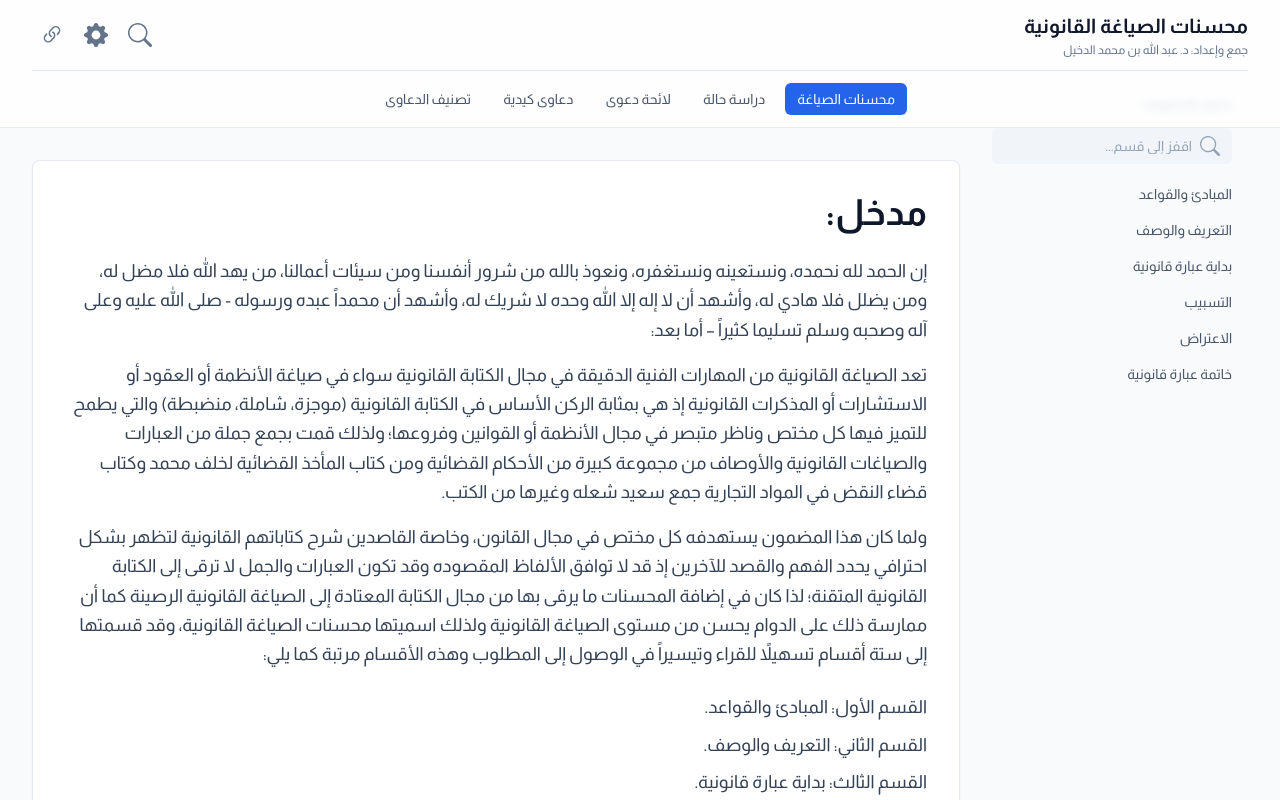
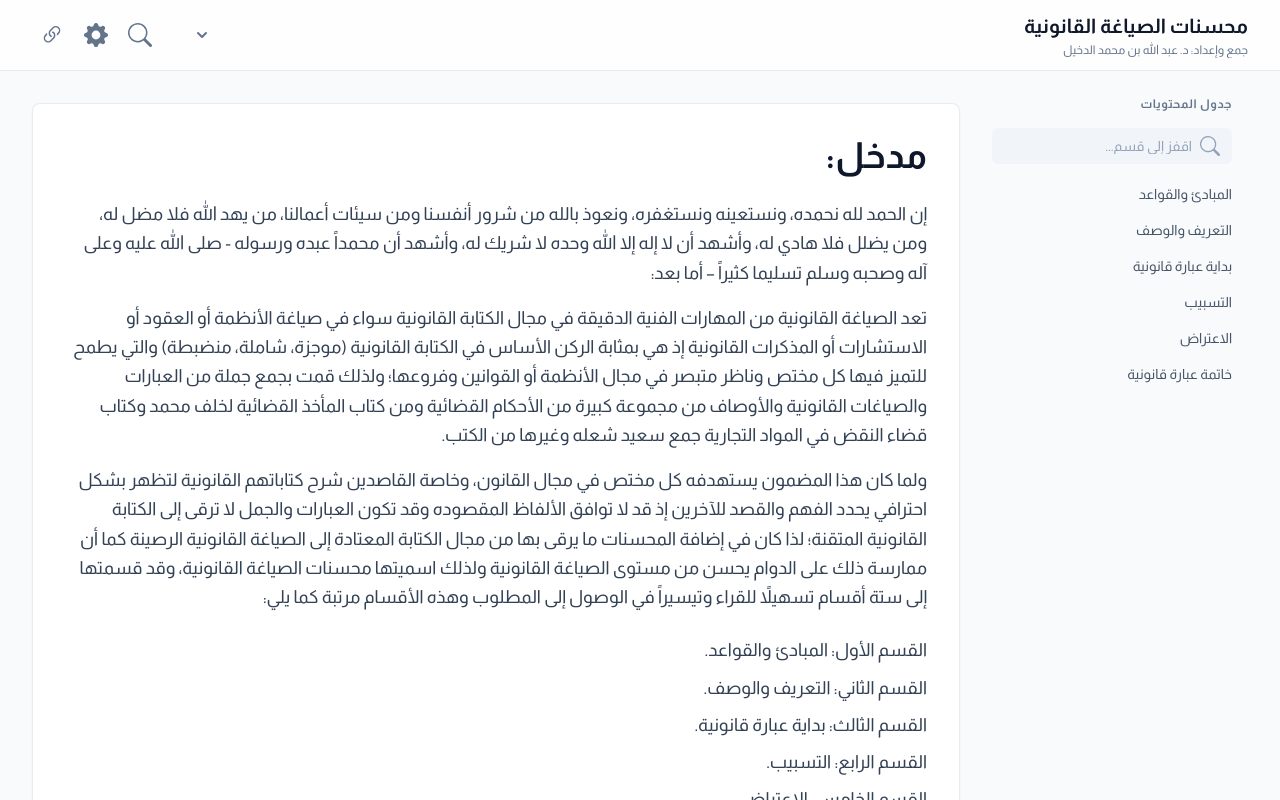
Before and after one commit to rosamedgroup/Legal-Language-, a React (Vite) app: page / in a window 1280 px wide. Shown: the top 800 px of the page. Built offline with nearby package versions, Linux system fonts and the light colour scheme.

Commit message:
feat: Integrate Google Generative AI SDK
Adds the `@google/genai` package to enable integration with Google's Generative AI services. Updates import paths in `index.html` to use `esm.sh` for the AI SDK. Also, refactors the `Header` component to manage navigation visibility.

```diff
--- a/components/Header.tsx
+++ b/components/Header.tsx
@@ -10,23 +10,6 @@ interface HeaderProps {
   onDocumentChange: (doc: DocumentType) => void;
   documents: any;
 }
-
-const DocumentButton: React.FC<{
-  onClick: () => void;
-  isActive: boolean;
-  children: React.ReactNode;
-}> = ({ onClick, isActive, children }) => (
-  <button
-    onClick={onClick}
-    className={`flex-shrink-0 px-3 py-1.5 text-sm font-medium rounded-md transition-colors duration-200 whitespace-nowrap focus:outline-none focus:ring-2 focus:ring-blue-500 focus:ring-offset-2 ${
-      isActive
-        ? 'bg-blue-600 text-white shadow-sm'
-        : 'hover:bg-slate-200/70 text-slate-600'
-    }`}
-  >
-    {children}
-  </button>
-);
 
 const ActionButton: React.FC<{ onClick: () => void; ariaLabel: string; children: React.ReactNode }> = ({ onClick, ariaLabel, children }) => (
     <button
@@ -48,20 +31,31 @@ const Header: React.FC<HeaderProps> = ({
   documents
 }) => {
   const [isSearchVisible, setIsSearchVisible] = useState(false);
+  const [isNavOpen, setIsNavOpen] = useState(false);
   const searchContainerRef = useRef<HTMLDivElement>(null);
   const searchInputRef = useRef<HTMLInputElement>(null);
+  const navRef = useRef<HTMLDivElement>(null);
 
   const currentDoc = documents[activeDocument];
 
   useEffect(() => {
     const handleClickOutside = (event: MouseEvent) => {
-      const toggleButton = (event.target as HTMLElement).closest('[aria-label="Search document"]');
+      const target = event.target as Node;
+      const searchToggleButton = (event.target as HTMLElement).closest('[aria-label="Search document"]');
       if (
+        isSearchVisible &&
         searchContainerRef.current &&
-        !searchContainerRef.current.contains(event.target as Node) &&
-        !toggleButton
+        !searchContainerRef.current.contains(target) &&
+        !searchToggleButton
       ) {
-        if(isSearchVisible) setIsSearchVisible(false);
+        setIsSearchVisible(false);
+      }
+      if (
+        isNavOpen &&
+        navRef.current &&
+        !navRef.current.contains(target)
+      ) {
+        setIsNavOpen(false);
       }
     };
 
@@ -69,7 +63,7 @@ const Header: React.FC<HeaderProps> = ({
     return () => {
       document.removeEventListener('mousedown', handleClickOutside);
     };
-  }, [isSearchVisible]);
+  }, [isSearchVisible, isNavOpen]);
 
   useEffect(() => {
     if (isSearchVisible) {
@@ -77,17 +71,72 @@ const Header: React.FC<HeaderProps> = ({
     }
   }, [isSearchVisible]);
 
+  const handleDocChange = (docKey: DocumentType) => {
+    onDocumentChange(docKey);
+    setIsNavOpen(false);
+  }
+
   return (
     <header className="py-3 bg-white/80 border-b border-slate-200/80 sticky top-0 z-30 backdrop-blur-sm">
       <div className="container mx-auto max-w-7xl px-4 sm:px-6 lg:px-8">
         <div className="flex items-center justify-between gap-4">
-            <div className="flex-1 min-w-0">
+          <div ref={navRef} className="relative flex-1 min-w-0">
+            <button
+              onClick={() => setIsNavOpen(prev => !prev)}
+              className="w-full text-right p-2 -m-2 rounded-md hover:bg-slate-200/60 focus:outline-none focus:ring-2 focus:ring-blue-500 transition-colors"
+              aria-haspopup="true"
+              aria-expanded={isNavOpen}
+              aria-controls="document-navigation-menu"
+            >
+              <div className="flex items-center justify-between">
+                <div>
                   <h1 className="text-xl font-bold text-slate-900 truncate">
                     {currentDoc.title}
                   </h1>
                   <p className="mt-0.5 text-xs text-slate-500 truncate">
                     {currentDoc.author}
                   </p>
+                </div>
+                <svg className={`h-5 w-5 text-slate-500 transition-transform duration-200 ${isNavOpen ? 'rotate-180' : ''}`} xmlns="http://www.w3.org/2000/svg" viewBox="0 0 20 20" fill="currentColor">
+                  <path fillRule="evenodd" d="M5.293 7.293a1 1 0 011.414 0L10 10.586l3.293-3.293a1 1 0 111.414 1.414l-4 4a1 1 0 01-1.414 0l-4-4a1 1 0 010-1.414z" clipRule="evenodd" />
+                </svg>
+              </div>
+            </button>
+            {isNavOpen && (
+              <div
+                id="document-navigation-menu"
+                className="absolute top-full left-0 mt-2 w-full max-w-xs sm:max-w-sm bg-white rounded-lg shadow-xl border border-slate-200 py-2 z-40"
+              >
+                <div className="px-3 py-2 text-xs font-semibold text-slate-400 uppercase tracking-wider">
+                  اختر وثيقة
+                </div>
+                <ul role="menu">
+                  {(Object.keys(documents) as DocumentType[]).map((docKey) => (
+                    <li key={docKey} role="none">
+                      <button
+                        onClick={() => handleDocChange(docKey)}
+                        className={`w-full text-right px-4 py-2.5 text-sm transition-colors duration-200 flex justify-between items-center ${
+                          activeDocument === docKey
+                            ? 'bg-blue-50 text-blue-700 font-semibold'
+                            : 'text-slate-700 hover:bg-slate-100'
+                        }`}
+                        role="menuitem"
+                      >
+                        <div className="flex flex-col">
+                          <span className="font-medium">{documents[docKey].title}</span>
+                          <span className={`text-xs ${activeDocument === docKey ? 'text-blue-600' : 'text-slate-500'}`}>{documents[docKey].buttonLabel}</span>
+                        </div>
+                        {activeDocument === docKey && (
+                           <svg xmlns="http://www.w3.org/2000/svg" className="h-5 w-5 text-blue-600" viewBox="0 0 20 20" fill="currentColor">
+                            <path fillRule="evenodd" d="M16.707 5.293a1 1 0 010 1.414l-8 8a1 1 0 01-1.414 0l-4-4a1 1 0 011.414-1.414L8 12.586l7.293-7.293a1 1 0 011.414 0z" clipRule="evenodd" />
+                          </svg>
+                        )}
+                      </button>
+                    </li>
+                  ))}
+                </ul>
+              </div>
+            )}
           </div>
 
           <div ref={searchContainerRef} className={`flex items-center gap-1 transition-all duration-300 ${isSearchVisible ? 'w-full max-w-sm' : 'w-auto'}`}>
@@ -128,18 +177,6 @@ const Header: React.FC<HeaderProps> = ({
             </div>
           </div>
         </div>
-
-        <nav className="flex items-center gap-2 justify-center overflow-x-auto pt-3 mt-3 border-t border-slate-200 no-scrollbar" aria-label="Document navigation">
-            {(Object.keys(documents) as DocumentType[]).map((docKey) => (
-                <DocumentButton
-                    key={docKey}
-                    onClick={() => onDocumentChange(docKey)}
-                    isActive={activeDocument === docKey}
-                >
-                    {documents[docKey].buttonLabel}
-                </DocumentButton>
-            ))}
-        </nav>
       </div>
     </header>
   );
--- a/index.html
+++ b/index.html
@@ -29,7 +29,7 @@
     "react-dom/": "https://esm.sh/react-dom@18.2.0/",
     "react/": "https://esm.sh/react@18.2.0/",
     "react": "https://esm.sh/react@18.2.0",
-    "@google/genai": "https://aistudiocdn.com/google-genai@^0.18.0"
+    "@google/genai": "https://esm.sh/@google/genai@^0.18.0"
   }
 }
 </script>
--- a/package.json
+++ b/package.json
@@ -10,7 +10,8 @@
   },
   "dependencies": {
     "react-dom": "18.2.0",
-    "react": "18.2.0"
+    "react": "18.2.0",
+    "@google/genai": "^0.18.0"
   },
   "devDependencies": {
     "@types/node": "^22.14.0",
```
Lines whose indentation alone changed are shown as unchanged.
